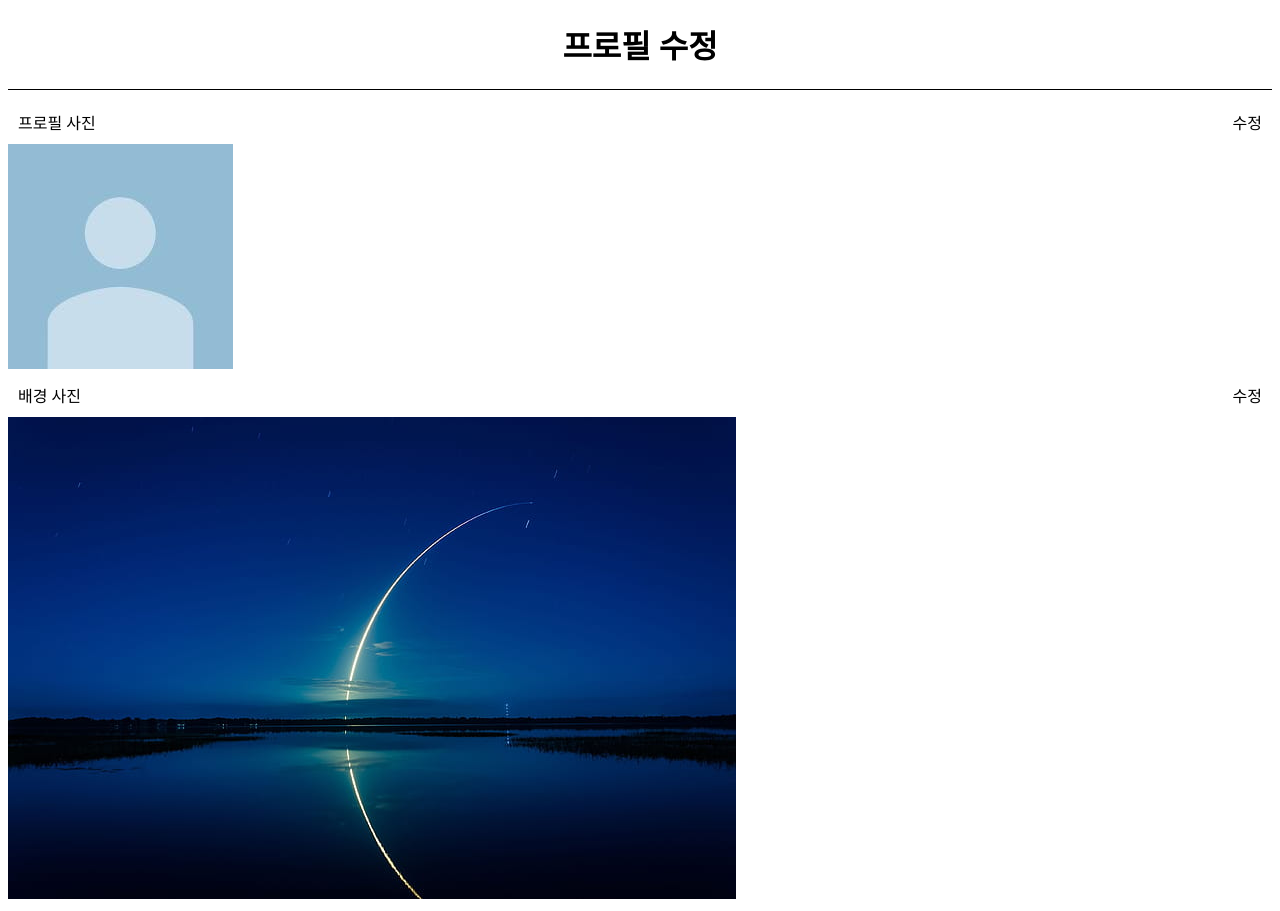
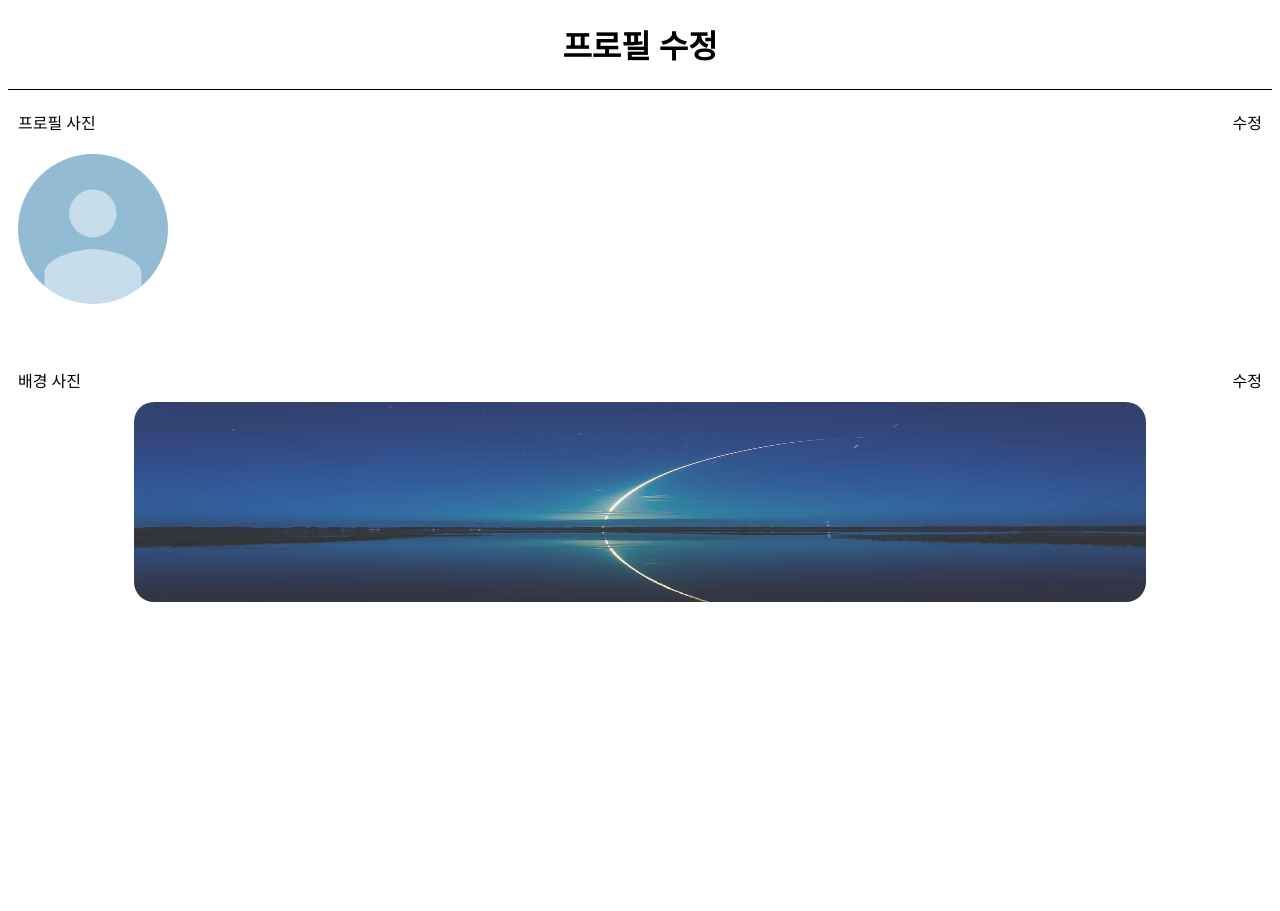
Before and after one commit to sparta-hot6/sparta-hot6, a Flask app: page /profileupdate in a window 1280 px wide. After the commit the page ends 602 px from the top, so only its background shows below. Run offline with Flask 2, Linux system fonts and the light colour scheme; data that the repository does not hold is empty; some libraries are stand-ins or nearby versions.

Commit message:
Update profile_update.css
class css type(.) => id css type(#)

```diff
--- a/static/css/profile_update.css
+++ b/static/css/profile_update.css
@@ -9,7 +9,7 @@
         justify-content: space-between;
         margin : 10px;
     }
-    .profile_img_update{
+    #profile_img_update{
         position: relative;
         width : 150px;
         height: 150px;
@@ -17,7 +17,7 @@
         margin : 10px 0 50px 10px;
         object-fit: cover;
     }
-    .back_img_update {
+    #back_img_update {
         height: 200px;
         width: 80%;
         display: block;
```
